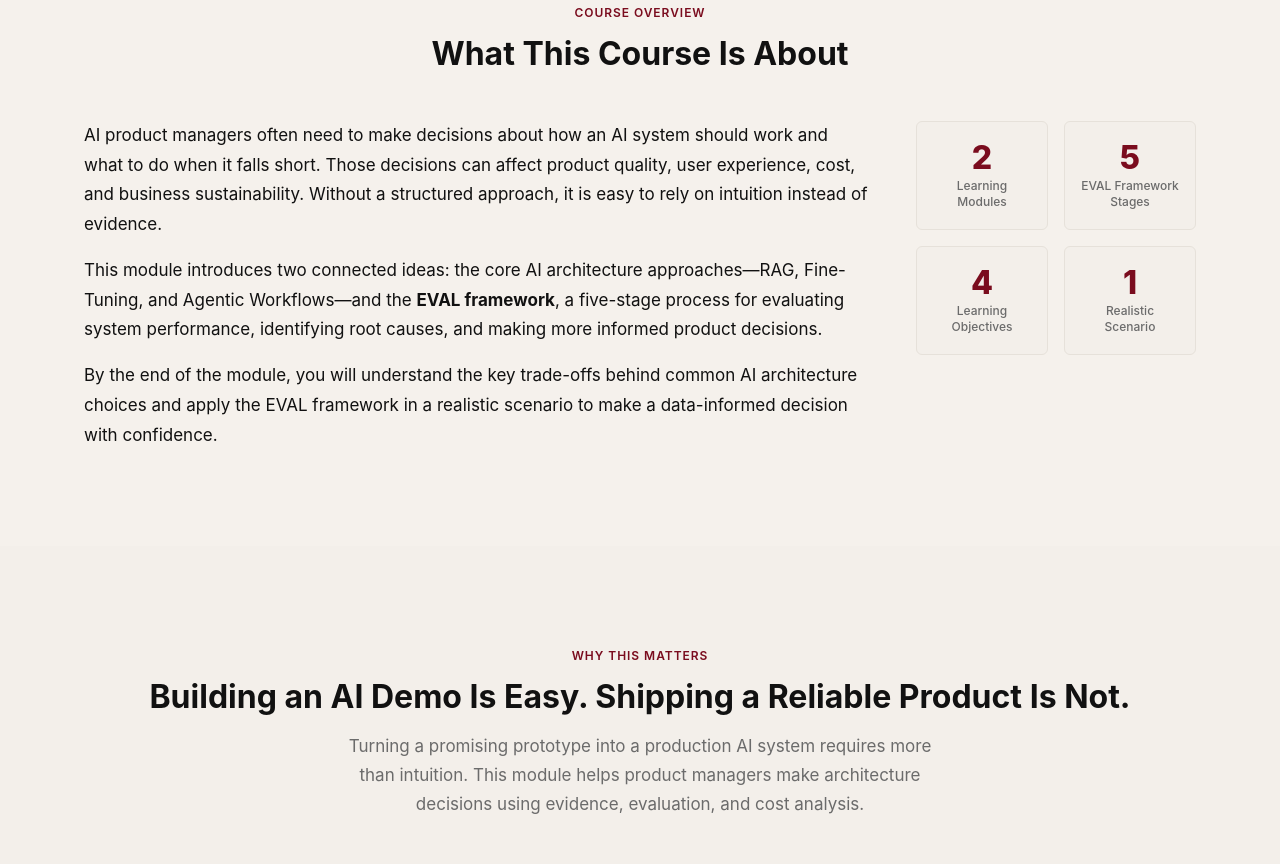
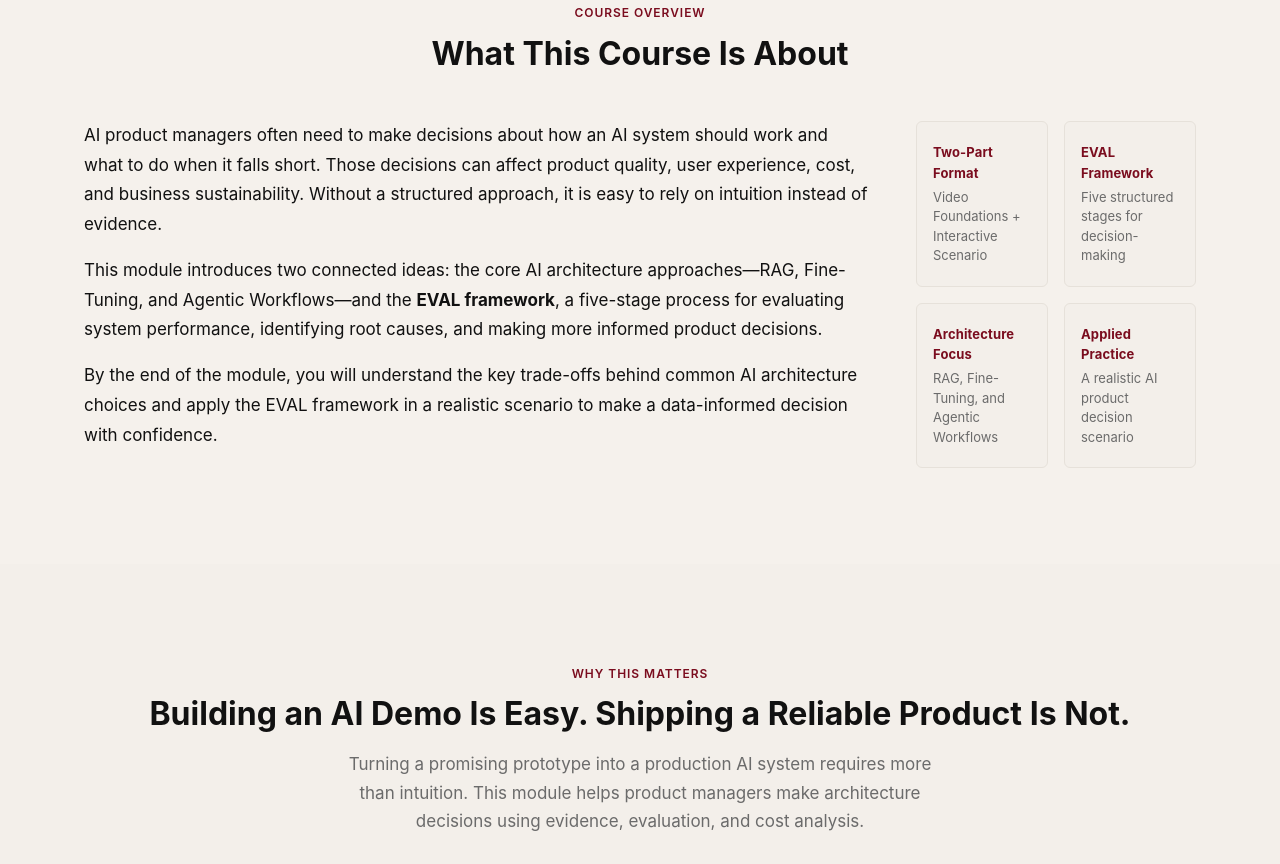
Before and after one commit to Zhijing-Lin/making-ai-architecture-decisions, a plain HTML site: page index.html in a window 1280 px wide. Shown: the part 879-1743 px from the top of the page. Drawn offline with Linux system fonts and the light colour scheme.

Commit message:
Replace dashboard stat cards with course highlight cards in Overview section
Removes number-driven metrics and replaces with four informational highlight cards (Two-Part Format, EVAL Framework, Architecture Focus, Applied Practice) to better reflect the learning module context.

Co-Authored-By: Claude Sonnet 4.6 <noreply@anthropic.com>

```diff
--- a/assets/css/styles.css
+++ b/assets/css/styles.css
@@ -446,35 +446,36 @@ p + p { margin-top: var(--space-4); }
   line-height: 1.75;
 }
 
-.overview-stats {
+.overview-highlights {
   display: grid;
   grid-template-columns: 1fr 1fr;
   gap: var(--space-4);
 }
 
-.stat-item {
+.highlight-item {
   background-color: var(--color-bg-gray);
   border: 1px solid var(--color-border);
   border-radius: var(--radius-md);
   padding: var(--space-5) var(--space-4);
-  text-align: center;
+  display: flex;
+  flex-direction: column;
+  gap: var(--space-1);
 }
 
-.stat-number {
+.highlight-title {
   display: block;
-  font-size: 2rem;
-  font-weight: 800;
+  font-family: var(--font-family-heading);
+  font-size: 0.8125rem;
+  font-weight: 700;
   color: var(--color-primary);
-  line-height: 1;
-  margin-bottom: var(--space-1);
+  letter-spacing: 0.01em;
 }
 
-.stat-label {
+.highlight-desc {
   display: block;
-  font-size: 0.75rem;
-  font-weight: 500;
+  font-size: 0.8125rem;
   color: var(--color-text-muted);
-  line-height: 1.3;
+  line-height: 1.5;
 }
 
 
@@ -898,7 +899,7 @@ p + p { margin-top: var(--space-4); }
     grid-template-columns: 1fr;
   }
 
-  .overview-stats {
+  .overview-highlights {
     grid-template-columns: repeat(4, 1fr);
   }
 
@@ -935,7 +936,7 @@ p + p { margin-top: var(--space-4); }
   }
 
   /* Stats row */
-  .overview-stats {
+  .overview-highlights {
     grid-template-columns: repeat(2, 1fr);
   }
 
@@ -1006,7 +1007,7 @@ p + p { margin-top: var(--space-4); }
     align-items: center;
   }
 
-  .overview-stats {
+  .overview-highlights {
     grid-template-columns: repeat(2, 1fr);
   }
 
--- a/index.html
+++ b/index.html
@@ -107,22 +107,22 @@
              By the end of the module, you will understand the key trade-offs behind common AI architecture choices and apply the EVAL framework in a realistic scenario to make a data-informed decision with confidence.
             </p>
           </div>
-          <div class="overview-stats" aria-label="Course at a glance">
-            <div class="stat-item">
-              <span class="stat-number">2</span>
-              <span class="stat-label">Learning Modules</span>
+          <div class="overview-highlights" aria-label="Course highlights">
+            <div class="highlight-item">
+              <span class="highlight-title">Two-Part Format</span>
+              <span class="highlight-desc">Video Foundations + Interactive Scenario</span>
             </div>
-            <div class="stat-item">
-              <span class="stat-number">5</span>
-              <span class="stat-label">EVAL Framework Stages</span>
+            <div class="highlight-item">
+              <span class="highlight-title">EVAL Framework</span>
+              <span class="highlight-desc">Five structured stages for decision-making</span>
             </div>
-            <div class="stat-item">
-              <span class="stat-number">4</span>
-              <span class="stat-label">Learning Objectives</span>
+            <div class="highlight-item">
+              <span class="highlight-title">Architecture Focus</span>
+              <span class="highlight-desc">RAG, Fine-Tuning, and Agentic Workflows</span>
             </div>
-            <div class="stat-item">
-              <span class="stat-number">1</span>
-              <span class="stat-label">Realistic Scenario</span>
+            <div class="highlight-item">
+              <span class="highlight-title">Applied Practice</span>
+              <span class="highlight-desc">A realistic AI product decision scenario</span>
             </div>
           </div>
         </div>
```
